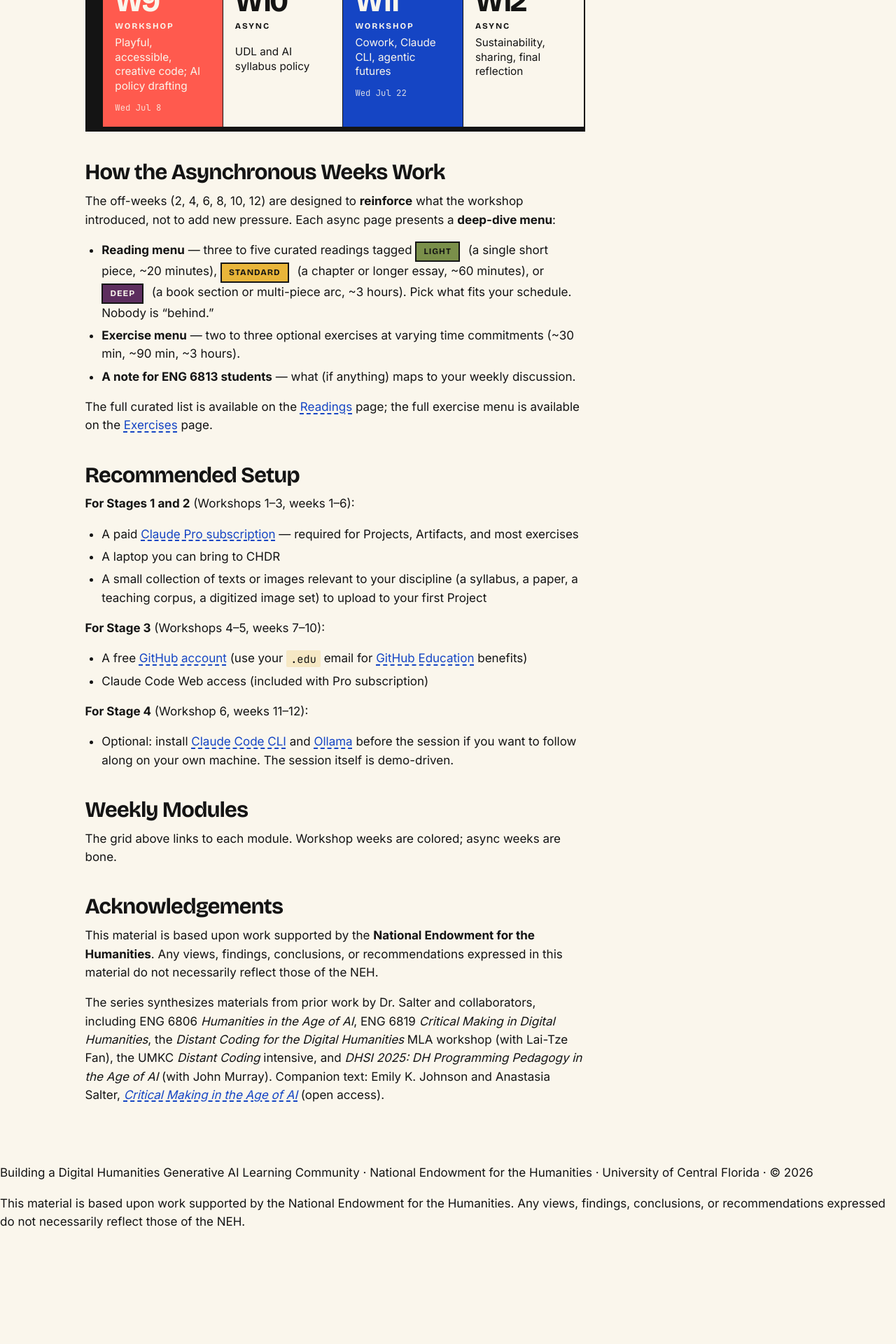
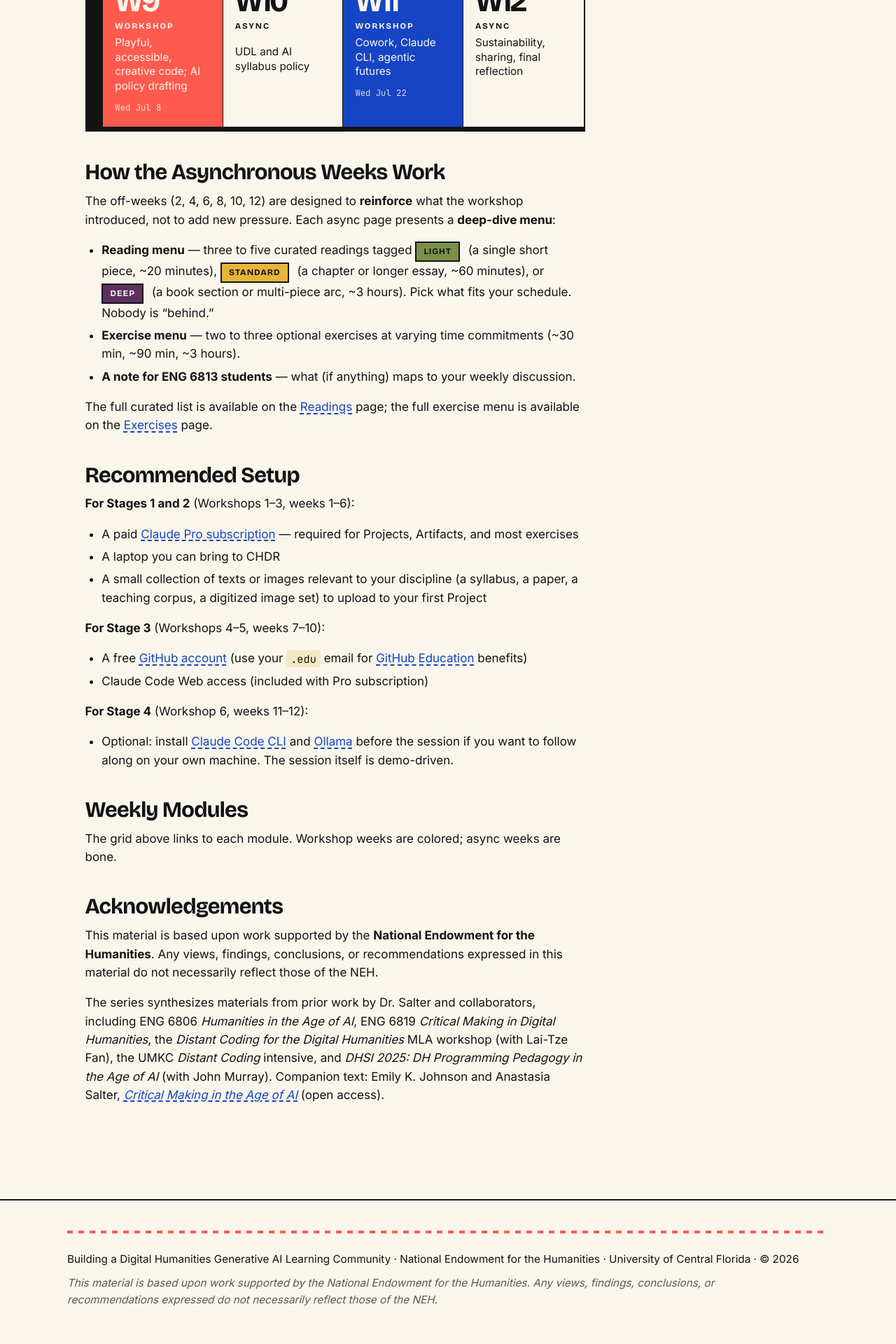
Before and after one commit to AMSUCF/NEH_AI_DH, a Jekyll site: the page built from index.md, in a window 1280 px wide. Shown: the part 2891-4811 px from the top of the page at 70% size. Built offline with Jekyll 4.4.1, drawn with Linux system fonts in a browser that asks for light colours; before the commit the page ends 4666 px from its top, so only the background shows below that.

Commit message:
footer: ink-on-bone with coral stitch rule
Co-Authored-By: Claude Opus 4.7 (1M context) <noreply@anthropic.com>

```diff
--- a/_includes/footer.html
+++ b/_includes/footer.html
@@ -1,6 +1,15 @@
-<footer class="site-footer">
+<footer class="site-footer" role="contentinfo">
   <div class="footer-content">
-    <p class="footer-copy">Building a Digital Humanities Generative AI Learning Community &middot; National Endowment for the Humanities &middot; University of Central Florida &middot; &copy; {{ 'now' | date: "%Y" }}</p>
-    <p class="footer-note">This material is based upon work supported by the National Endowment for the Humanities. Any views, findings, conclusions, or recommendations expressed do not necessarily reflect those of the NEH.</p>
+    <div class="footer-stitch" aria-hidden="true"></div>
+    <p class="footer-copy">
+      Building a Digital Humanities Generative AI Learning Community
+      &middot; National Endowment for the Humanities
+      &middot; University of Central Florida
+      &middot; &copy; {{ 'now' | date: "%Y" }}
+    </p>
+    <p class="footer-note">
+      This material is based upon work supported by the National Endowment for the Humanities.
+      Any views, findings, conclusions, or recommendations expressed do not necessarily reflect those of the NEH.
+    </p>
   </div>
 </footer>
--- a/assets/css/style.css
+++ b/assets/css/style.css
@@ -514,3 +514,29 @@ a:hover, a:focus {
   from { transform: scaleX(0); }
   to   { transform: scaleX(1); }
 }
+
+/* ===== Site footer ===== */
+.site-footer {
+  background: var(--bone);
+  color: var(--ink);
+  padding: 2.5rem var(--gutter) 3rem;
+  margin-top: 4rem;
+  border-top: 2px solid var(--ink);
+}
+.footer-content {
+  max-width: var(--max-width);
+  margin: 0 auto;
+  font-family: var(--sans);
+  font-size: 0.9rem;
+  line-height: 1.55;
+  position: relative;
+}
+.footer-stitch {
+  height: 4px;
+  margin: 0 0 1.5rem;
+  background-image: linear-gradient(90deg, var(--coral) 0 8px, transparent 8px 16px);
+  background-size: 16px 4px;
+  background-repeat: repeat-x;
+}
+.footer-copy { margin: 0 0 0.6rem; color: var(--ink); }
+.footer-note { margin: 0; color: var(--muted); font-style: italic; max-width: 56rem; }
```
